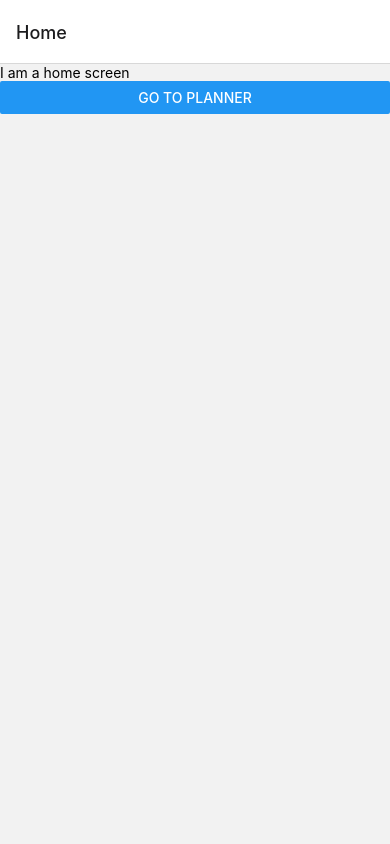
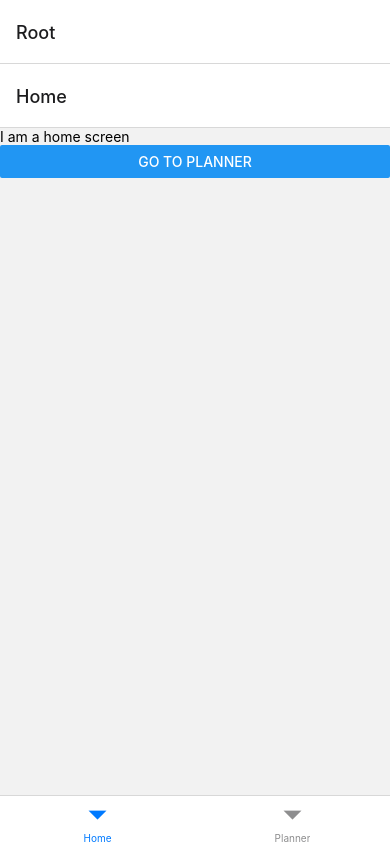
Before and after one commit to devinkr/workoutApp, a React Native app: screen / in a window 390 px wide. Built offline with nearby package versions, Linux system fonts and the light colour scheme.

Commit message:
BottomTabNavigator

```diff
--- a/navigation/index.tsx
+++ b/navigation/index.tsx
@@ -1,19 +1,36 @@
 import React from 'react';
 import {createNativeStackNavigator} from '@react-navigation/native-stack';
+import {createBottomTabNavigator} from '@react-navigation/bottom-tabs';
 import {NavigationContainer} from '@react-navigation/native';
 
 import HomeScreen from '../screens/HomeScreen';
 import PlannerScreen from '../screens/PlannerScreen';
 
-const Stack = createNativeStackNavigator();
-
 export default function Navigation() {
   return (
     <NavigationContainer>
-      <Stack.Navigator initialRouteName="Home">
-        <Stack.Screen name="Home" component={HomeScreen} />
-        <Stack.Screen name="Planner" component={PlannerScreen} />
-      </Stack.Navigator>
+      <RootNavigator />
     </NavigationContainer>
   );
 }
+
+const Stack = createNativeStackNavigator();
+
+function RootNavigator() {
+  return (
+    <Stack.Navigator>
+      <Stack.Screen name="Root" component={BottomTabNavigator} />
+    </Stack.Navigator>
+  );
+}
+
+const BottomTab = createBottomTabNavigator();
+
+function BottomTabNavigator() {
+  return (
+    <BottomTab.Navigator initialRouteName="Home">
+      <BottomTab.Screen name="Home" component={HomeScreen} />
+      <BottomTab.Screen name="Planner" component={PlannerScreen} />
+    </BottomTab.Navigator>
+  );
+}
--- a/package.json
+++ b/package.json
@@ -10,6 +10,7 @@
     "test": "jest"
   },
   "dependencies": {
+    "@react-navigation/bottom-tabs": "^6.5.7",
     "@react-navigation/native": "^6.1.6",
     "@react-navigation/native-stack": "^6.9.12",
     "react": "18.2.0",
```
Also changed, not shown: 1 other file (tests, documents, lock files or other folders).
